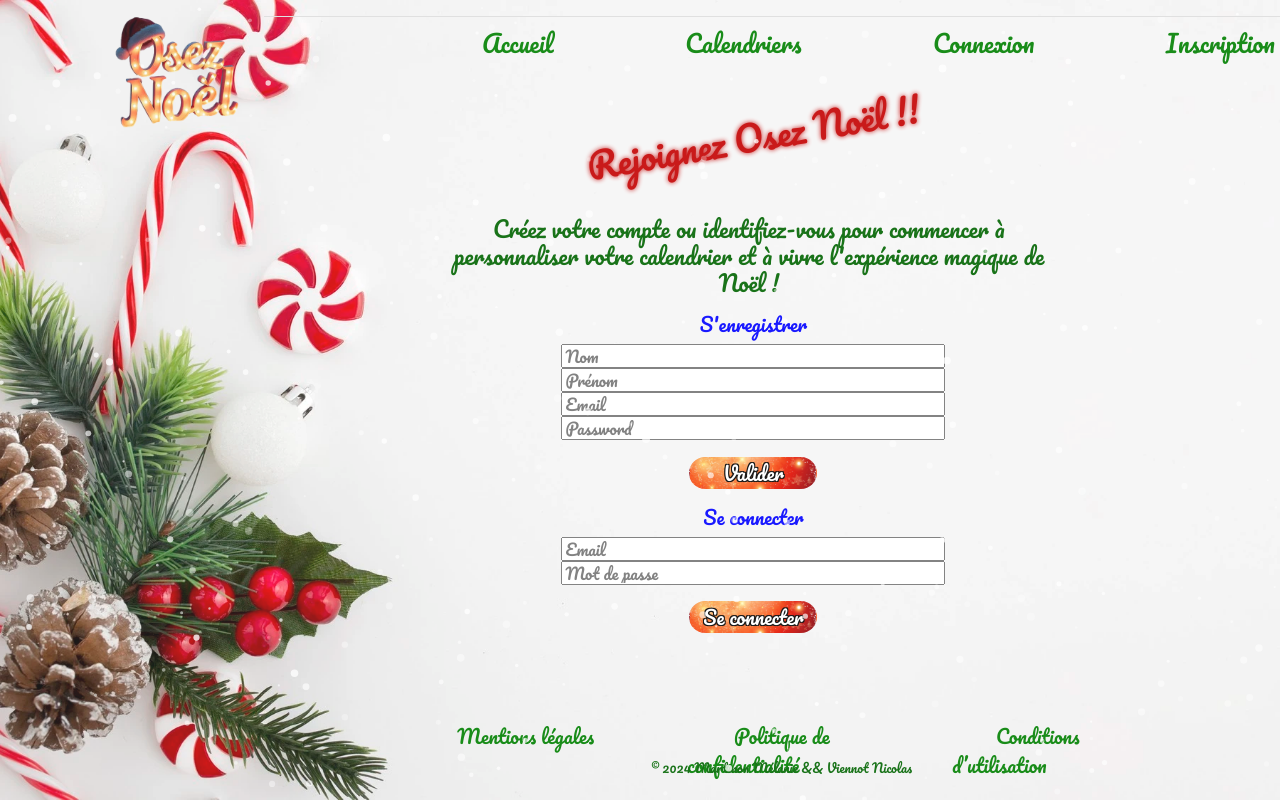
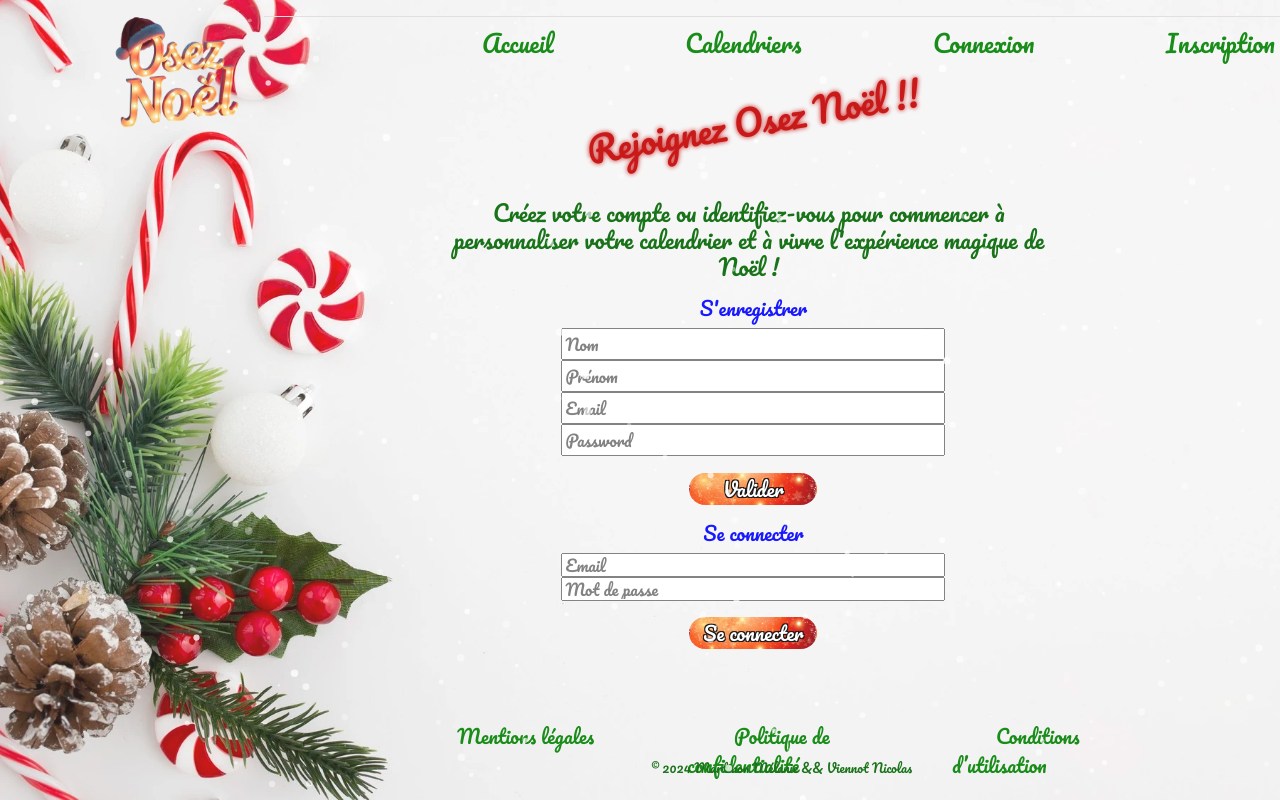
Before and after one commit to melinox58/app-noel, a Vue app in the folder front/: page /register in a window 1280 px wide. Built offline with nearby package versions, Linux system fonts and the light colour scheme; no server answers.

Commit message:
debug front

```diff
--- a/front/src/components/RegisterComponent.vue
+++ b/front/src/components/RegisterComponent.vue
@@ -46,7 +46,7 @@ h3{
 
 input{
   color: blue;
-  height: 3vh;
+  height: 2vh;
   font-size: 0.8rem;
 }
 
@@ -110,6 +110,7 @@ h3{
 
 input{
   width: 30vw;
+  height: 4vh;
   font-size: 1rem;
 }
 
```
